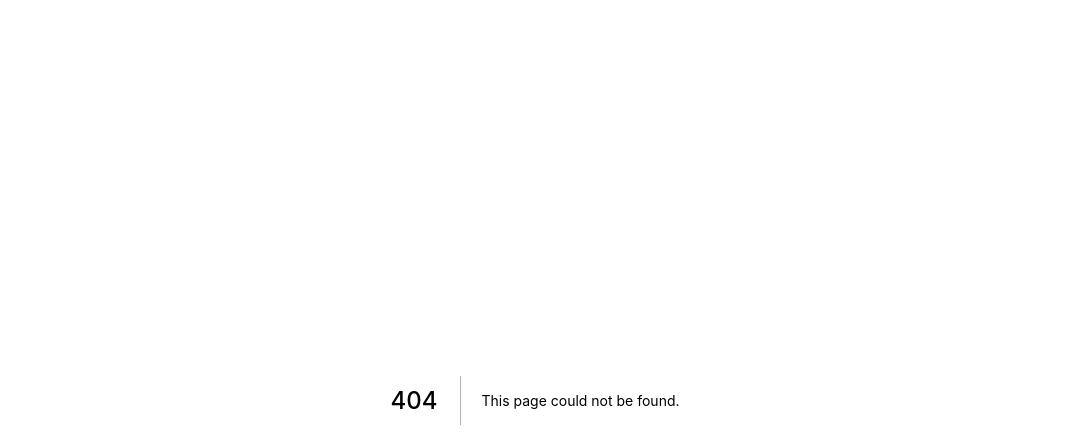
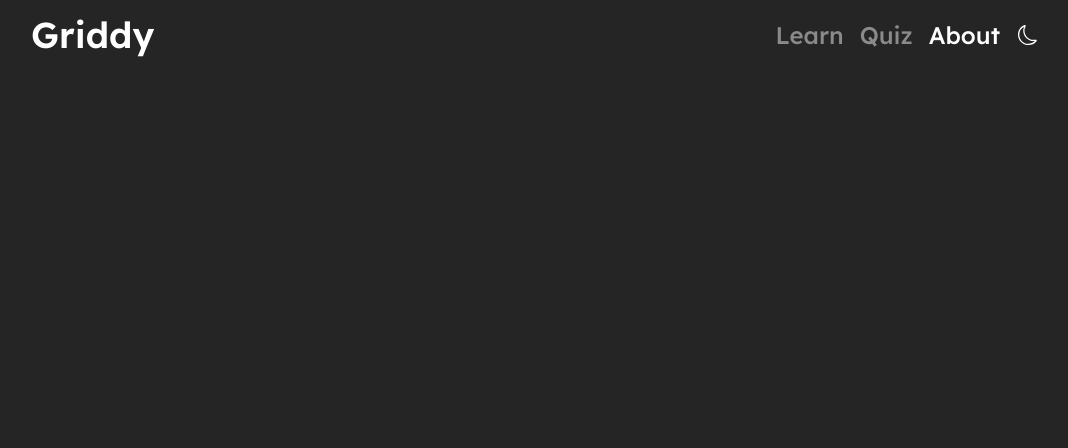
Before and after one commit to Halmesn/Griddy, a Next.js app: page /about in a window 1280 px wide. Before the commit this address had no page. Shown: the top 448 px of the page, without its empty margins (105-1173 px from the left). Built offline with nearby package versions, Linux system fonts and the light colour scheme.

Commit message:
add some links and themeToggler to navbar

```diff
--- a/components/layout/header/Header.js
+++ b/components/layout/header/Header.js
@@ -1,3 +1,9 @@
+import Navbar from './Navbar';
+
 export default function Header() {
-  return <header></header>;
+  return (
+    <header>
+      <Navbar />
+    </header>
+  );
 }
--- /dev/null
+++ b/components/layout/header/Navbar.js
@@ -0,0 +1,44 @@
+import * as Styled from './styles';
+
+import ThemeToggler from './ThemeToggler';
+
+import { GriddyContext } from 'components/layout/Layout';
+
+import { useContext } from 'react';
+import Link from 'next/link';
+import { useRouter } from 'next/router';
+
+export default function NavBar() {
+  const { width } = useContext(GriddyContext);
+  const router = useRouter();
+
+  const navLinks = [
+    { text: 'Learn', href: '/learn' },
+    { text: 'Quiz', href: '/quiz' },
+    { text: 'About', href: '/about' },
+  ];
+
+  const renderNavLinks = () =>
+    navLinks.map(({ text, href }) => (
+      <li key={`nav-link-${text}`}>
+        <Styled.NavLink
+          href={href}
+          className={router.pathname === href && 'active'}
+        >
+          {text}
+        </Styled.NavLink>
+      </li>
+    ));
+
+  return (
+    <Styled.Navbar>
+      <Link href="/">
+        <Styled.Header>Griddy</Styled.Header>
+      </Link>
+      <Styled.LinkContainer>
+        {renderNavLinks()}
+        <ThemeToggler />
+      </Styled.LinkContainer>
+    </Styled.Navbar>
+  );
+}
--- /dev/null
+++ b/components/layout/header/ThemeToggler.js
@@ -0,0 +1,23 @@
+import { StyledThemeToggler, MoonIcon, SunIcon } from './styles';
+
+import { GriddyContext } from 'components/layout/Layout';
+
+import { useContext } from 'react';
+
+export default function ThemeToggler() {
+  const { theme, themeToggler } = useContext(GriddyContext);
+
+  return (
+    <StyledThemeToggler
+      onClick={themeToggler}
+      whileHover={{ scale: 1.1 }}
+      whileTap={{ scale: 0.95 }}
+    >
+      {theme === 'dark' ? (
+        <MoonIcon height="20" width="20" />
+      ) : (
+        <SunIcon height="20" width="20" />
+      )}
+    </StyledThemeToggler>
+  );
+}
--- /dev/null
+++ b/components/layout/header/styles.js
@@ -0,0 +1,87 @@
+import styled from 'styled-components';
+import { motion } from 'framer-motion';
+import { flexBetween, header } from 'styles/Mixins';
+import Link from 'next/link';
+
+export const Navbar = styled(motion.nav)`
+  margin: 0 auto;
+  max-width: 80%;
+  box-sizing: border-box;
+  color: white;
+  background: transparent;
+  ${flexBetween}
+
+  @media only screen and (max-width: 768px) {
+    width: auto;
+    margin: 0 1.2rem;
+  }
+`;
+
+export const Header = styled(motion.h1)`
+  ${header('h1')}
+  cursor: pointer;
+`;
+
+export const LinkContainer = styled.ul`
+  ${flexBetween}
+  list-style: none;
+`;
+
+const NextLink = ({ children, className, href }) => (
+  <Link href={href}>
+    <a className={className}>{children}</a>
+  </Link>
+);
+
+export const NavLink = styled(NextLink)`
+  color: ${({ theme }) => theme.colors.disabled};
+  font-size: 2.4rem;
+  margin: 0.8rem 0.8rem;
+  font-family: ${({ theme }) => theme.fonts.primary};
+  font-weight: normal;
+  transition: 150ms;
+
+  :hover {
+    color: ${({ theme }) => theme.colors.primary};
+    transition: 150ms;
+  }
+
+  &.active {
+    transition: 300ms;
+    color: ${({ theme }) => theme.colors.primary};
+  }
+`;
+
+export const StyledThemeToggler = styled(motion.button)`
+  background: transparent;
+  border: 0;
+  padding: 0;
+  height: 1.9rem;
+  width: 1.9rem;
+  cursor: pointer;
+  margin: ${({ margin }) => margin || '0 1rem'};
+`;
+
+export const MoonIcon = ({ height, width, fill }) => (
+  <svg
+    xmlns="http://www.w3.org/2000/svg"
+    width={width || '1.6rem'}
+    height={height || '1.6rem'}
+    fill={fill ? strokeColor : 'white'}
+    viewBox="0 0 16 16"
+  >
+    <path d="M6 .278a.768.768 0 0 1 .08.858 7.208 7.208 0 0 0-.878 3.46c0 4.021 3.278 7.277 7.318 7.277.527 0 1.04-.055 1.533-.16a.787.787 0 0 1 .81.316.733.733 0 0 1-.031.893A8.349 8.349 0 0 1 8.344 16C3.734 16 0 12.286 0 7.71 0 4.266 2.114 1.312 5.124.06A.752.752 0 0 1 6 .278zM4.858 1.311A7.269 7.269 0 0 0 1.025 7.71c0 4.02 3.279 7.276 7.319 7.276a7.316 7.316 0 0 0 5.205-2.162c-.337.042-.68.063-1.029.063-4.61 0-8.343-3.714-8.343-8.29 0-1.167.242-2.278.681-3.286z" />
+  </svg>
+);
+
+export const SunIcon = ({ height, width, fill }) => (
+  <svg
+    xmlns="http://www.w3.org/2000/svg"
+    width={width || '1.6rem'}
+    height={height || '1.6rem'}
+    fill={fill || 'black'}
+    viewBox="0 0 16 16"
+  >
+    <path d="M8 11a3 3 0 1 1 0-6 3 3 0 0 1 0 6zm0 1a4 4 0 1 0 0-8 4 4 0 0 0 0 8zM8 0a.5.5 0 0 1 .5.5v2a.5.5 0 0 1-1 0v-2A.5.5 0 0 1 8 0zm0 13a.5.5 0 0 1 .5.5v2a.5.5 0 0 1-1 0v-2A.5.5 0 0 1 8 13zm8-5a.5.5 0 0 1-.5.5h-2a.5.5 0 0 1 0-1h2a.5.5 0 0 1 .5.5zM3 8a.5.5 0 0 1-.5.5h-2a.5.5 0 0 1 0-1h2A.5.5 0 0 1 3 8zm10.657-5.657a.5.5 0 0 1 0 .707l-1.414 1.415a.5.5 0 1 1-.707-.708l1.414-1.414a.5.5 0 0 1 .707 0zm-9.193 9.193a.5.5 0 0 1 0 .707L3.05 13.657a.5.5 0 0 1-.707-.707l1.414-1.414a.5.5 0 0 1 .707 0zm9.193 2.121a.5.5 0 0 1-.707 0l-1.414-1.414a.5.5 0 0 1 .707-.707l1.414 1.414a.5.5 0 0 1 0 .707zM4.464 4.465a.5.5 0 0 1-.707 0L2.343 3.05a.5.5 0 1 1 .707-.707l1.414 1.414a.5.5 0 0 1 0 .708z" />
+  </svg>
+);
--- /dev/null
+++ b/pages/about.js
@@ -0,0 +1,3 @@
+export default function About() {
+  return <div></div>;
+}
--- /dev/null
+++ b/pages/learn.js
@@ -0,0 +1,3 @@
+export default function Learn() {
+  return <div></div>;
+}
--- /dev/null
+++ b/pages/quiz.js
@@ -0,0 +1,3 @@
+export default function Quiz() {
+  return <div></div>;
+}
--- /dev/null
+++ b/styles/Mixins.js
@@ -0,0 +1,66 @@
+import { css } from 'styled-components';
+
+export const flexCenter = css`
+  display: flex;
+  justify-content: center;
+  align-items: center;
+`;
+
+export const flexBetween = css`
+  display: flex;
+  justify-content: space-between;
+  align-items: center;
+`;
+
+export const gridCenter = css`
+  display: grid;
+  place-items: center;
+`;
+
+export const positionCenter = css`
+  position: absolute;
+  top: 50%;
+  left: 50%;
+  transform: translate(-50%, -50%);
+`;
+
+/**
+ * Return different header styles.
+ *
+ * @module
+ * @function Header
+ *
+ * @example
+ * // Calls the `Header` function when style different headers
+ * useKeyDown(27, hide)
+ *
+ * @param {htmlFor} html tag for different use
+ */
+
+export const header = (htmlFor) => css`
+  color: ${({ color, theme }) => color || theme.colors.primary};
+  margin: ${({ margin }) => margin || '0.8rem 0.8rem'};
+  font-weight: ${({ fontWeight }) => fontWeight || '600'};
+  max-width: ${({ maxWidth }) => maxWidth};
+  transition: color 150ms ease-in-out;
+  text-align: ${({ textAlign }) => textAlign};
+  padding: ${({ padding }) => padding};
+  display: ${({ display }) => display || 'block'};
+  font-family: ${({ theme }) => theme.fonts.primary};
+
+  ${htmlFor === 'h1' &&
+  css`
+    margin: ${({ margin }) => margin || '1.2rem 0.8rem'};
+    font-size: 3.6em;
+  `};
+
+  ${htmlFor === 'h2' &&
+  css`
+    font-size: 2.4em;
+  `};
+
+  ${htmlFor === 'h3' &&
+  css`
+    font-size: 2em;
+  `};
+`;
```
